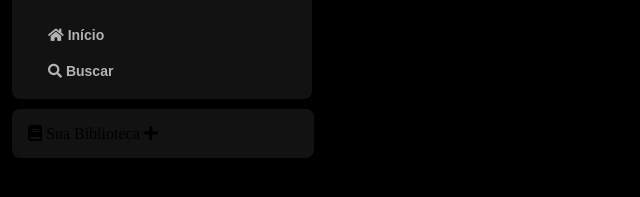
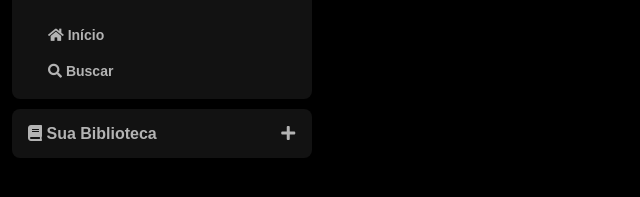
Before and after one commit to gabrielsf29/Spotify-Imersao-Alura, a plain HTML site: page Index.html in a window 1280 px wide. Shown: the part 63-260 px from the top of the page, without its empty margins (0-640 px from the left). Drawn offline with Linux system fonts and the light colour scheme.

Commit message:
Update styles.css
Consertando a parte do estilo da biblioteca.

```diff
--- a/styles.css
+++ b/styles.css
@@ -50,19 +50,20 @@ h1 {
 }
 
 .library {
-    position:relative;
-    top: 10px;
-    padding: 16px;
-    width: 270px;
-    background: #121212;
-    display: flex;
+    margin-top: 10px;
+    background-color: #121212;
     border-radius: 8px;
+    padding: 16px 0 16px 16px;
 }
 
-.library a {
+.library__content {
     color: #b3b3b3;
     text-decoration: none;
     font-weight: 600;
     font-size: 16px;
     font-family: "DM Sans", sans-serif;
 }
+
+.library .library__content .fa-plus {
+    margin-left: 120px;
+}
```
